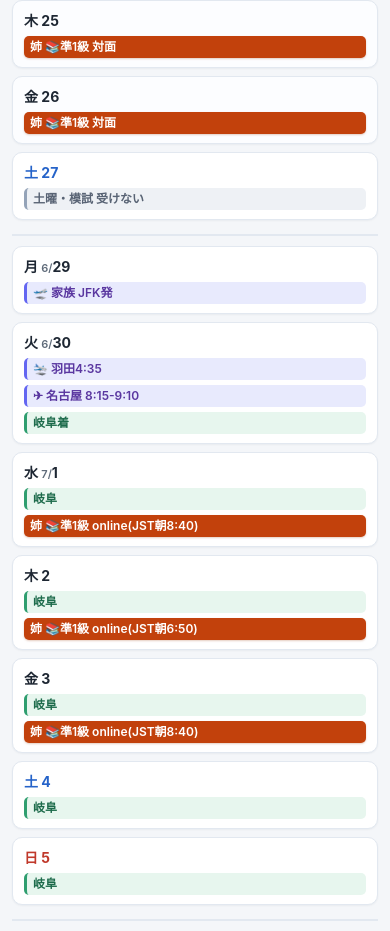
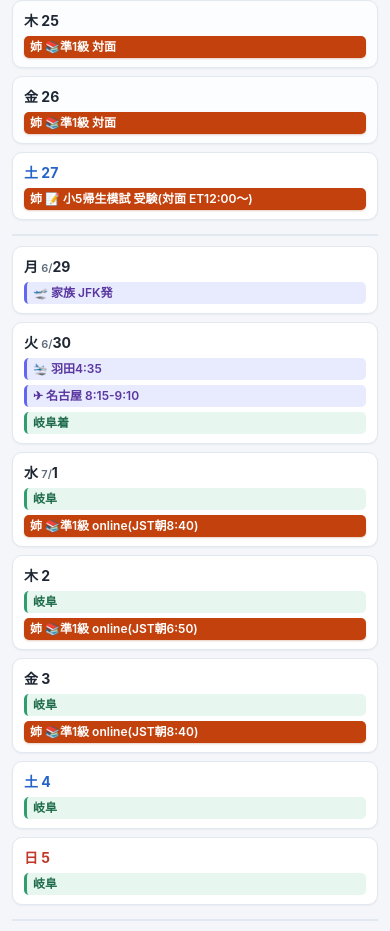
Before and after one commit to ShinjiF1002/summer-2026-calendar, a plain HTML site: page index.html in a window 390 px wide. Shown: the part 720-1651 px from the top of the page. Drawn offline with Linux system fonts and the light colour scheme.

```diff
--- a/index.html
+++ b/index.html
@@ -200,7 +200,8 @@
             <span class="chip c-saki"><span class="who">姉</span> 📚準1級 対面</span></td>
         <td class="ny"><div class="dnum">26</div>
             <span class="chip c-saki"><span class="who">姉</span> 📚準1級 対面</span></td>
-        <td class="sat"><div class="dnum">27</div><span class="chip c-tbd">土曜・模試 受けない</span></td>
+        <td class="sat"><div class="dnum">27</div>
+            <span class="chip c-saki"><span class="who">姉</span> 📝 小5帰生模試 受験(対面 ET12:00〜)</span></td>
         <td class="sun out"><div class="dnum">28</div></td>
       </tr>
       <!-- Week 6/29 — 出発・岐阜着 + ENA online開始 -->
```
